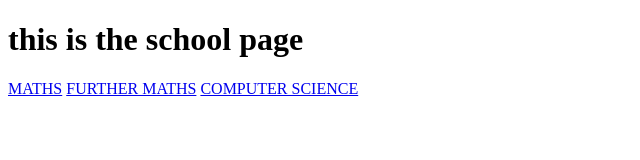
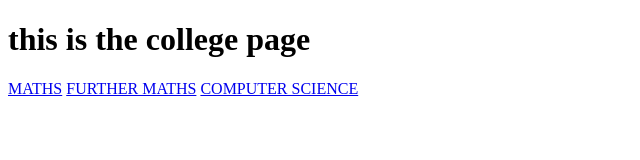
Before and after one commit to Meowmeowcatcode/note-website, a plain HTML site: page college/index.html in a window 1280 px wide. Shown: the whole page, without its empty margins (0-640 px from the left). Drawn offline with Linux system fonts and the light colour scheme.

Commit message:
Update index.html

```diff
--- a/college/index.html
+++ b/college/index.html
@@ -3,7 +3,7 @@
   <title>college</title>
 </html>
 <body>
-  <h1>this is the school page</h1>
+  <h1>this is the college page</h1>
    <a href="maths/">MATHS</a>
    <a href="furthermaths/">FURTHER MATHS</a>
   <a href="compsci/">COMPUTER SCIENCE</a>
```
